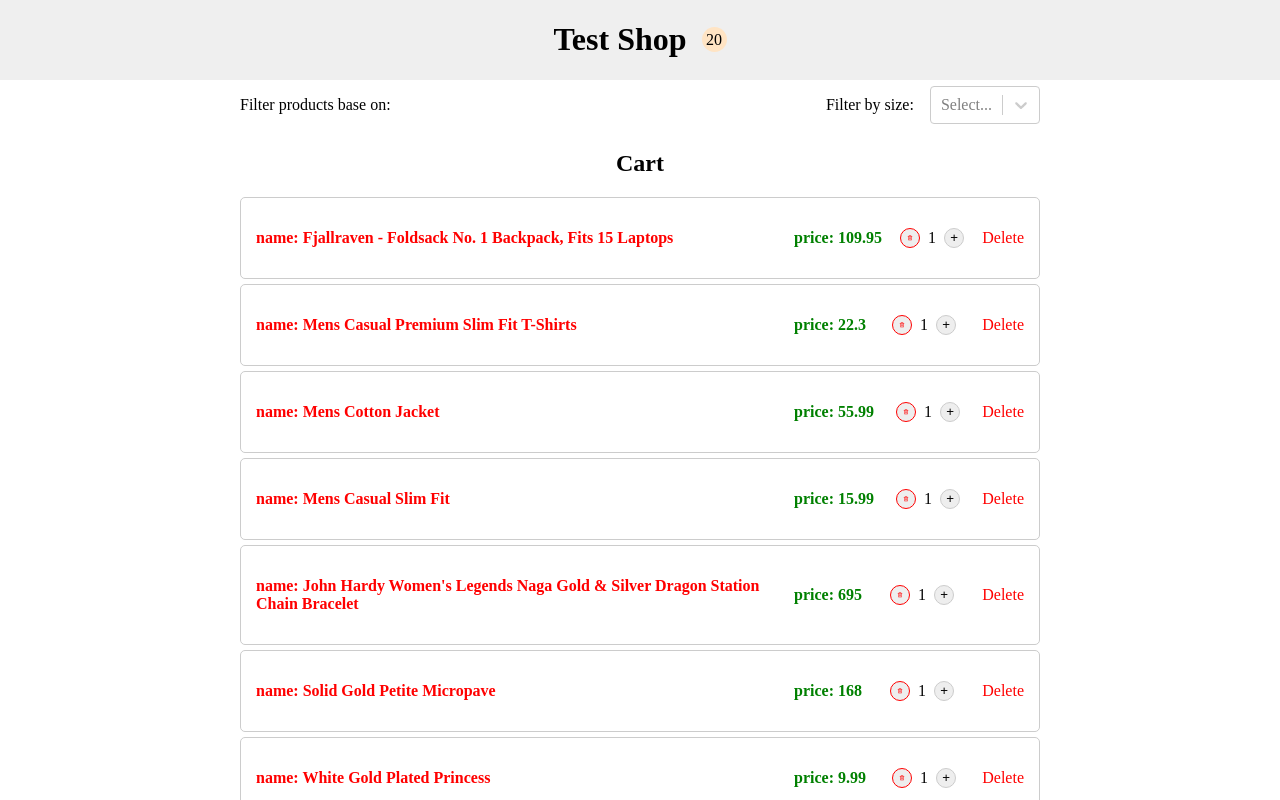
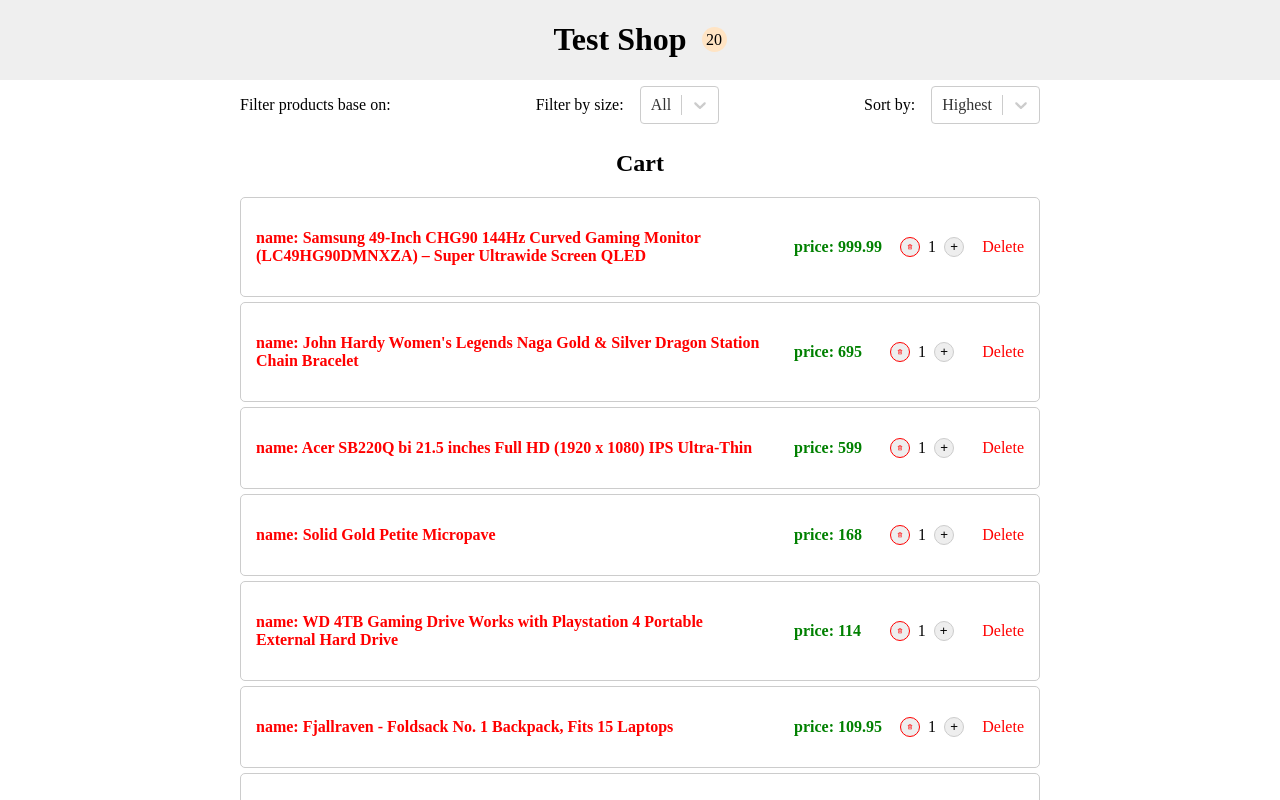
Before and after one commit to amir-rismani/react-tutorial, a React (Create React App) app: page / in a window 1280 px wide. Shown: the top 800 px of the page. Built offline with nearby package versions, Linux system fonts and the light colour scheme.

Commit message:
Add sort base on price

```diff
--- a/package.json
+++ b/package.json
@@ -6,6 +6,7 @@
     "@testing-library/jest-dom": "^5.16.5",
     "@testing-library/react": "^13.4.0",
     "@testing-library/user-event": "^13.5.0",
+    "lodash": "^4.17.21",
     "react": "^18.2.0",
     "react-dom": "^18.2.0",
     "react-icons": "^4.7.1",
--- a/src/components/Filter/Filter.jsx
+++ b/src/components/Filter/Filter.jsx
@@ -1,9 +1,10 @@
-import { useState } from "react";
+import { useEffect, useState } from "react";
 import { useProductActions } from "../Providers/ProductsProviderReducer";
 import Select from 'react-select';
 
 import styles from './Filter.module.css'
-const options = [
+
+const filterOptions = [
   { value: '', label: 'All' },
   { value: 's', label: 's' },
   { value: 'm', label: 'm' },
@@ -13,13 +14,29 @@
   { value: '3xl', label: '3xl' },
   { value: '*xl', label: '*xl' },
 ];
+const sortOptions = [
+  { value: 'highest', label: 'Highest' },
+  { value: 'lowest', label: 'Lowest' },
+];
 
 const Filter = () => {
     const dispatch = useProductActions();
-    const [value, setValue] = useState("");
-    const changeHandler = (selectedOption) => {
+    const [filter, setFilter] = useState({ value: '', label: 'All'});
+    const [sort, setSort] = useState({ value: 'highest', label: 'Highest' });
+
+    useEffect(()=>{
+        dispatch({type: 'sort', selectedOption:sort});
+    },[sort]);
+
+    const filterHandler = (selectedOption) => {
         dispatch({type: 'filter', selectedOption});
-        setValue(selectedOption)
+        dispatch({type: 'sort', selectedOption:sort});
+        setFilter(selectedOption)
+    }
+
+    const sortHandler = (selectedOption) => {
+        dispatch({type: 'sort', selectedOption});
+        setSort(selectedOption)
     }
 
     return (
@@ -29,22 +46,21 @@
             </p>
             <div className={styles.size}>
                 Filter by size:
-                {/* <select onChange={changeHandler} value={value}>
-                    <option value="">All</option>
-                    <option value="s">s</option>
-                    <option value="m">m</option>
-                    <option value="l">l</option>
-                    <option value="xl">xl</option>
-                    <option value="2xl">2xl</option>
-                    <option value="3xl">3xl</option>
-                    <option value="*xl">*xl</option>
-                </select> */}
                 <Select
-                    value={value}
-                    onChange={changeHandler}
-                    options={options}
+                    value={filter}
+                    onChange={filterHandler}
+                    options={filterOptions}
                 />
             </div>
+            <div className={styles.size}>
+                Sort by:
+                <Select
+                    value={sort}
+                    onChange={sortHandler}
+                    options={sortOptions}
+                />
+            </div>
+
         </div>
     );
 }
--- a/src/components/Providers/ProductsProviderReducer.js
+++ b/src/components/Providers/ProductsProviderReducer.js
@@ -1,5 +1,7 @@
 import { createContext, useContext, useReducer } from "react";
 import { productsData } from "../../db/products";
+import _ from "lodash";
+
 const productsContext = createContext();
 const productsContextDispatcher = createContext();
 // const initialState = [
@@ -53,6 +55,16 @@
             }
             filteredProducts = productsData.filter(product => product.size.indexOf(size) >= 0);
             return filteredProducts;
+        case 'sort':
+            const sort = action.selectedOption.value;
+            let sortedProducts = []
+            if (sort === 'lowest') {
+                sortedProducts = _.orderBy(state, ['price'], ['asc']);
+            }
+            else {
+                sortedProducts = _.orderBy(state, ['price'], ['desc']);
+            }
+            return sortedProducts
         default:
             return state;
     }
```
Also changed, not shown: 1 other file (tests, documents, lock files or other folders).
